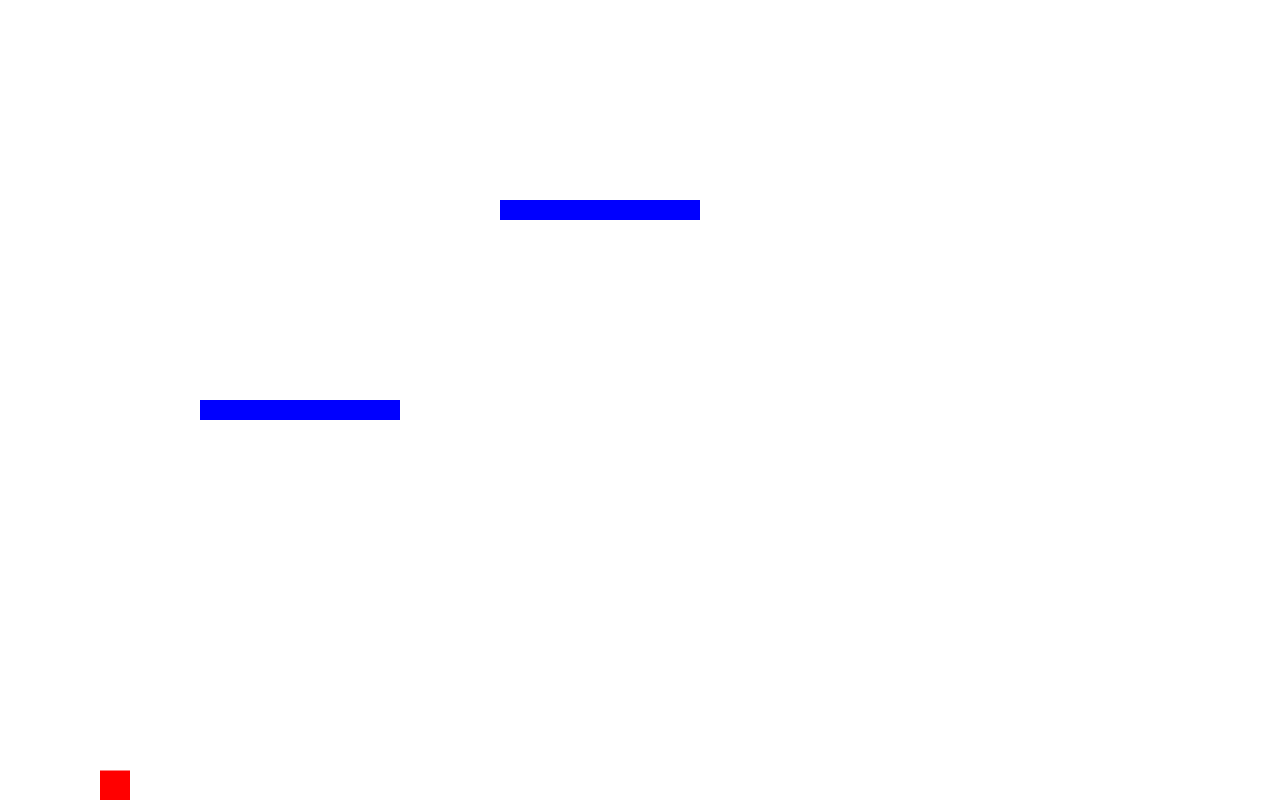
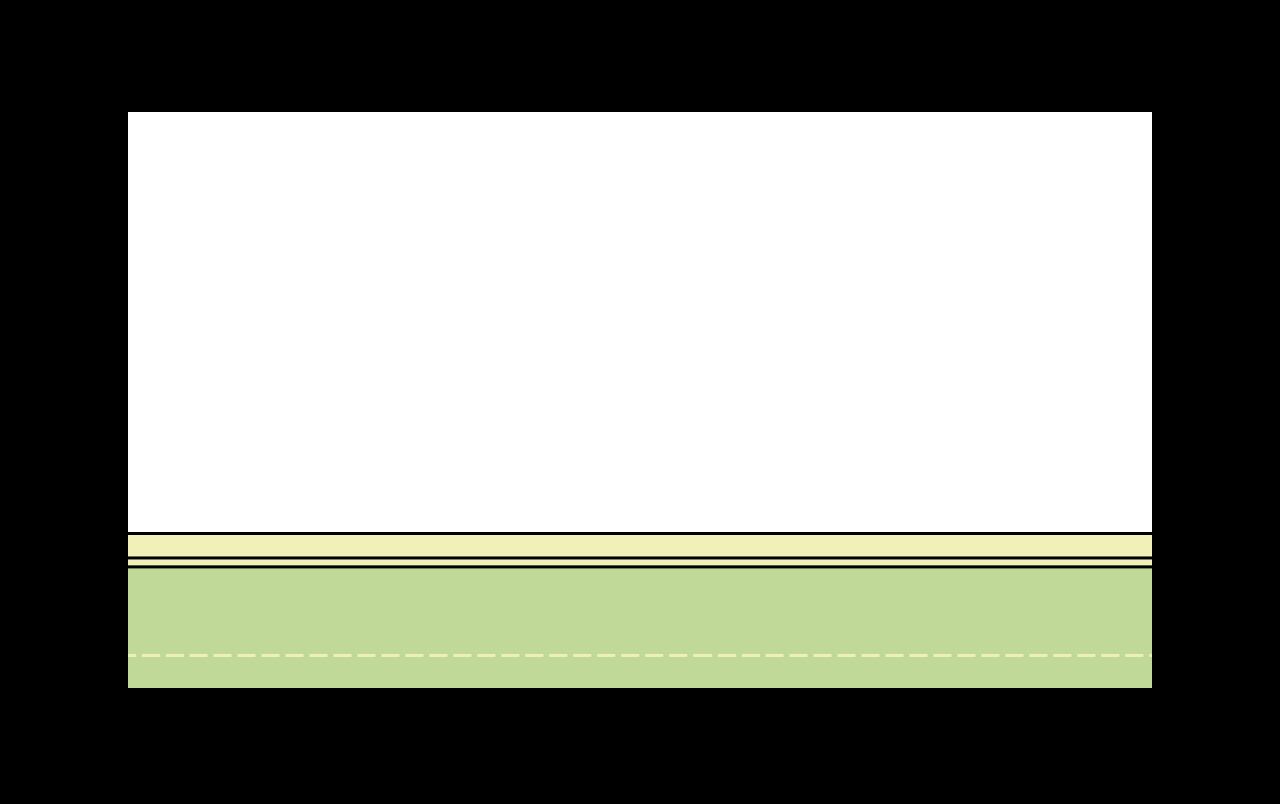
Before and after one commit to psaboureau/DWWM-platformer, a plain HTML site: page index.html in a window 1280 px wide. Drawn offline with Linux system fonts and the light colour scheme.

Commit message:
added genericObject and createImage function

```diff
--- a/index.html
+++ b/index.html
@@ -8,7 +8,11 @@
         body {
             padding: 0;
             margin: 0;
-
+            background-color: black;
+            display: flex;
+            justify-content: center;
+            align-items: center;
+            height: 100vh
         }
     </style>
 </head>
--- a/index.js
+++ b/index.js
@@ -1,9 +1,12 @@
+const roadImage = './img/road.png'
+
+
 const canvas = document.querySelector("canvas");
 
 const c = canvas.getContext("2d");
 
-canvas.width = window.innerWidth;
-canvas.height = window.innerHeight;
+canvas.width = 1024;
+canvas.height = 576;
 
 const gravity = 0.5;
 
@@ -44,27 +47,68 @@ class Player {
 
 // Définition d'un classe plateforme avec un position(x, y), un largeur(width) et une hauteur(height)
 class Platform {
-  constructor({ x, y }) {
+  constructor({ x, y, image }) {
     this.position = {
       x,
       y,
     };
-    this.width = 200;
-    this.height = 20;
+    this.width = image.width;
+    this.height = image.height;
+    this.image = image;
   }
 
   draw() {
-    c.fillStyle = "blue";
-    c.fillRect(this.position.x, this.position.y, this.width, this.height);
+    c.drawImage(this.image, this.position.x, this.position.y)
   }
 }
+
+class GenericObject {
+  constructor({ x, y, image }) {
+    this.position = {
+      x,
+      y,
+    };
+    this.width = image.width;
+    this.height = image.height;
+    this.image = image;
+  }
+
+  draw() {
+    c.drawImage(this.image, this.position.x, this.position.y)
+  }
+}
+
+function createImage(imageSrc) {
+  const image = new Image();
+  image.src = imageSrc;
+  return image;
+}
+
+
+const platformImage = createImage(roadImage)
+
+
+
 
 // Instanciate les class Player et Plateform
 const player = new Player();
 const platforms = [
-  new Platform({ x: 200, y: 400 }),
-  new Platform({ x: 500, y: 200 }),
+  // Route au sol
+  new Platform({ x: 0, y: 420, image: platformImage }),
+  new Platform({ x: 576, y: 420, image: platformImage }),
+  new Platform({ x: 1152, y: 420, image: platformImage }),
+  new Platform({ x: 1728, y: 420, image: platformImage })
 ];
+
+// TODO:
+const genericObjects = [
+  new GenericObject({
+    x: 0,
+    y: 0,
+    image: createImage(roadImage)
+  })
+];
+
 
 const keys = {
   right: {
@@ -81,7 +125,8 @@ let scrollOffset = 0;
 
 function animate() {
   requestAnimationFrame(animate);
-  c.clearRect(0, 0, canvas.width, canvas.height);
+  c.fillStyle = 'white'
+  c.fillRect(0, 0, canvas.width, canvas.height);
   player.update();
   platforms.forEach((platform) => {
     platform.draw();
@@ -116,7 +161,7 @@ function animate() {
     if (
       player.position.y + player.height <= platform.position.y &&
       player.position.y + player.height + player.velocity.y >=
-        platform.position.y &&
+      platform.position.y &&
       player.position.x + player.width >= platform.position.x &&
       player.position.x <= platform.position.x + platform.width
     ) {
```
Also changed, not shown: img/road.png (added), img/tree.png (added).
